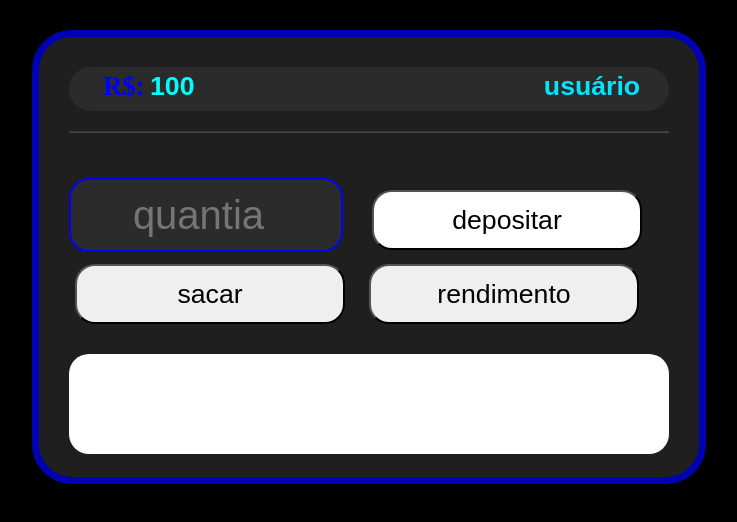
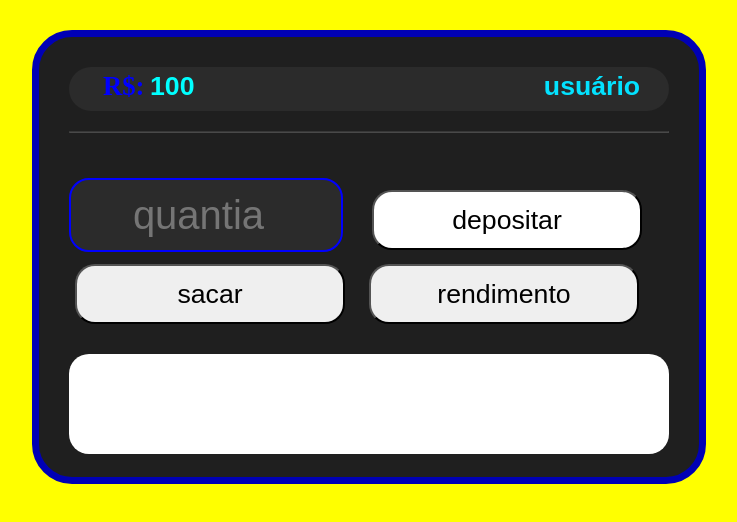
Before and after one commit to wellington067/wellington067.github.io, a plain HTML site: page caixa_eletronico.html in a window 1280 px wide. Shown: the whole page, without its empty margins (138-875 px from the left). Drawn offline with Linux system fonts and the light colour scheme.

Commit message:
Update caixa_eletronico.html

```diff
--- a/caixa_eletronico.html
+++ b/caixa_eletronico.html
@@ -11,7 +11,7 @@
             padding: 0%;
         }
         body{
-            background-color: rgb(0, 0, 0);
+            background-color: rgb(255, 255, 0);
         }
         #div{
             background-color: rgb(31, 31, 31);
```
